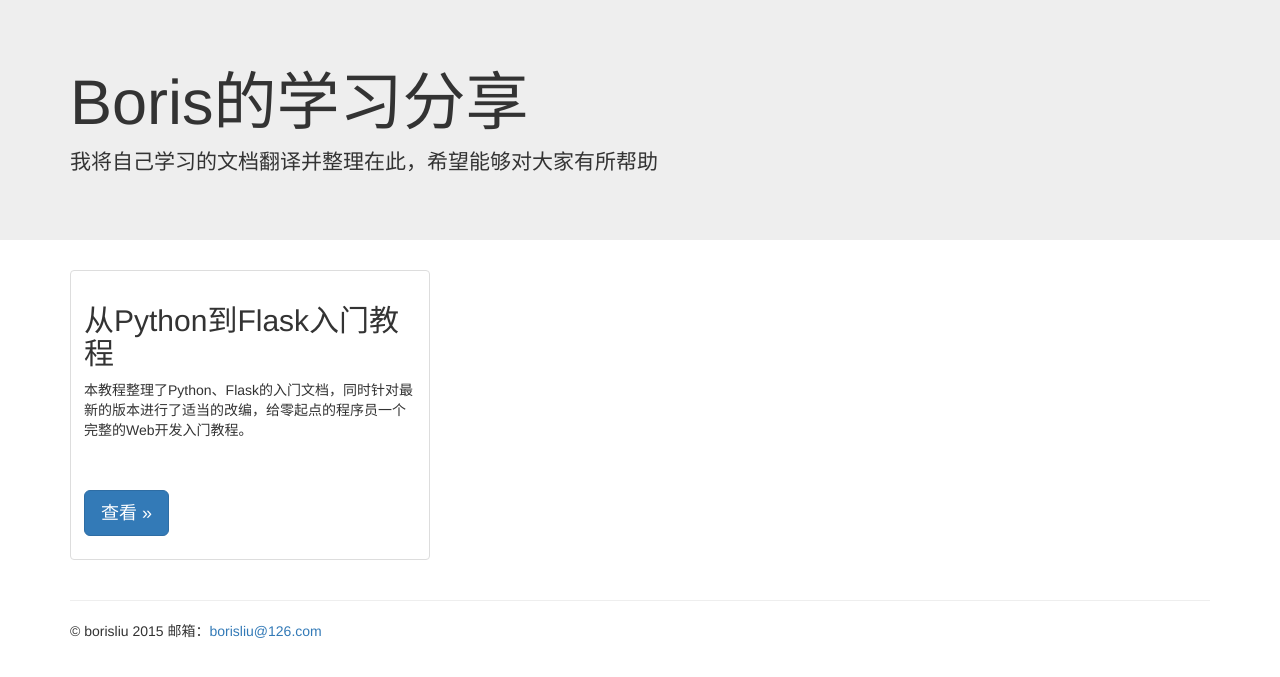
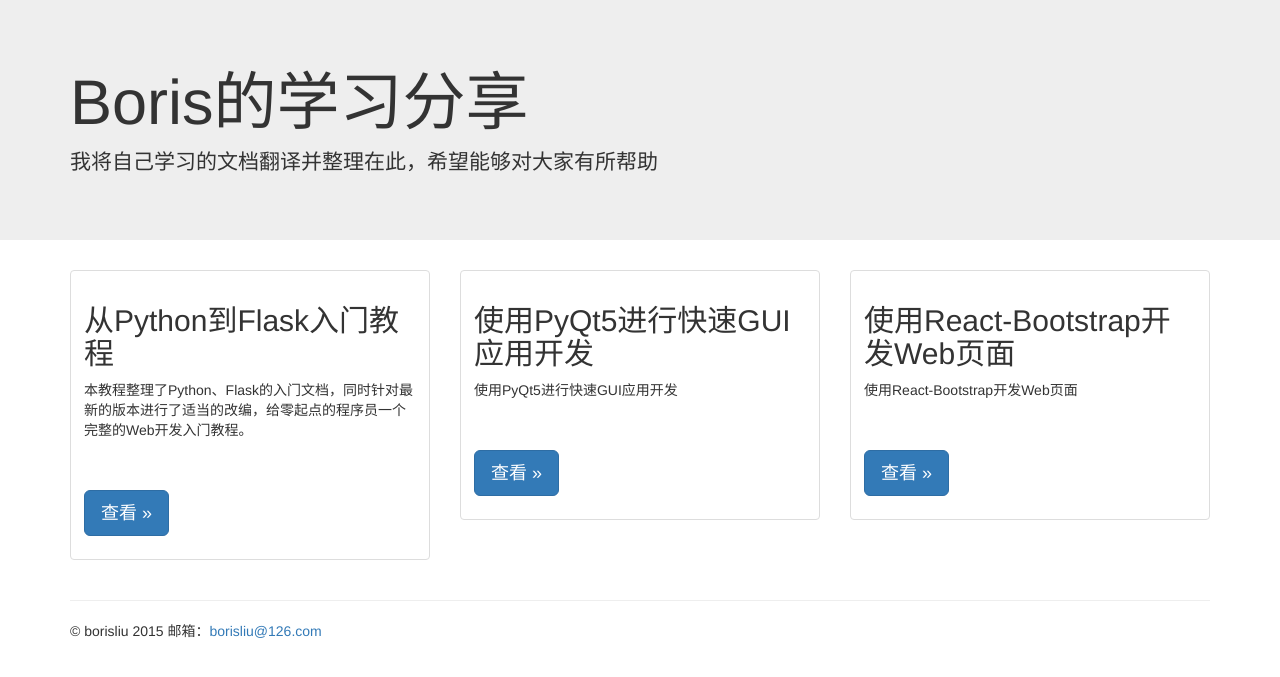
Before and after one commit to borisliu/borisliu.github.io, a Jekyll site: the page index.html, which Jekyll copies as it is, in a window 1280 px wide. Shown: the top 677 px of the page. Built offline with Jekyll 4.4.1, drawn with Linux system fonts in a browser that asks for light colours; nearby versions of some CDN libraries.

Commit message:
三个文档

```diff
--- a/index.html
+++ b/index.html
@@ -37,10 +37,31 @@
             <div class="caption">
               <h2>从Python到Flask入门教程</h2>
             <p>本教程整理了Python、Flask的入门文档，同时针对最新的版本进行了适当的改编，给零起点的程序员一个完整的Web开发入门教程。<br><br><br></p>
-              <p><a class="btn btn-lg btn-primary" href="https://borisliu.gitbooks.io/from-python-to-django-cms/content/" role="button">查看 &raquo;</a></p>
+              <p><a class="btn btn-lg btn-primary" href="https://borisliu.gitbooks.io/from-python-to-flask/content/" role="button">查看 &raquo;</a></p>
             </div>
           </div>
         </div>
+
+        <div class="col-xs-6 col-md-4">
+          <div class="thumbnail">
+            <div class="caption">
+              <h2>使用PyQt5进行快速GUI应用开发</h2>
+            <p>使用PyQt5进行快速GUI应用开发<br><br><br></p>
+              <p><a class="btn btn-lg btn-primary" href="https://borisliu.gitbooks.io/pyqt5-gui-dev/content/" role="button">查看 &raquo;</a></p>
+            </div>
+          </div>
+        </div>
+
+        <div class="col-xs-6 col-md-4">
+          <div class="thumbnail">
+            <div class="caption">
+              <h2>使用React-Bootstrap开发Web页面</h2>
+            <p>使用React-Bootstrap开发Web页面<br><br><br></p>
+              <p><a class="btn btn-lg btn-primary" href="https://borisliu.gitbooks.io/using-react-bootstrap/content/" role="button">查看 &raquo;</a></p>
+            </div>
+          </div>
+        </div>
+
       </div>
 
       <hr>
```
